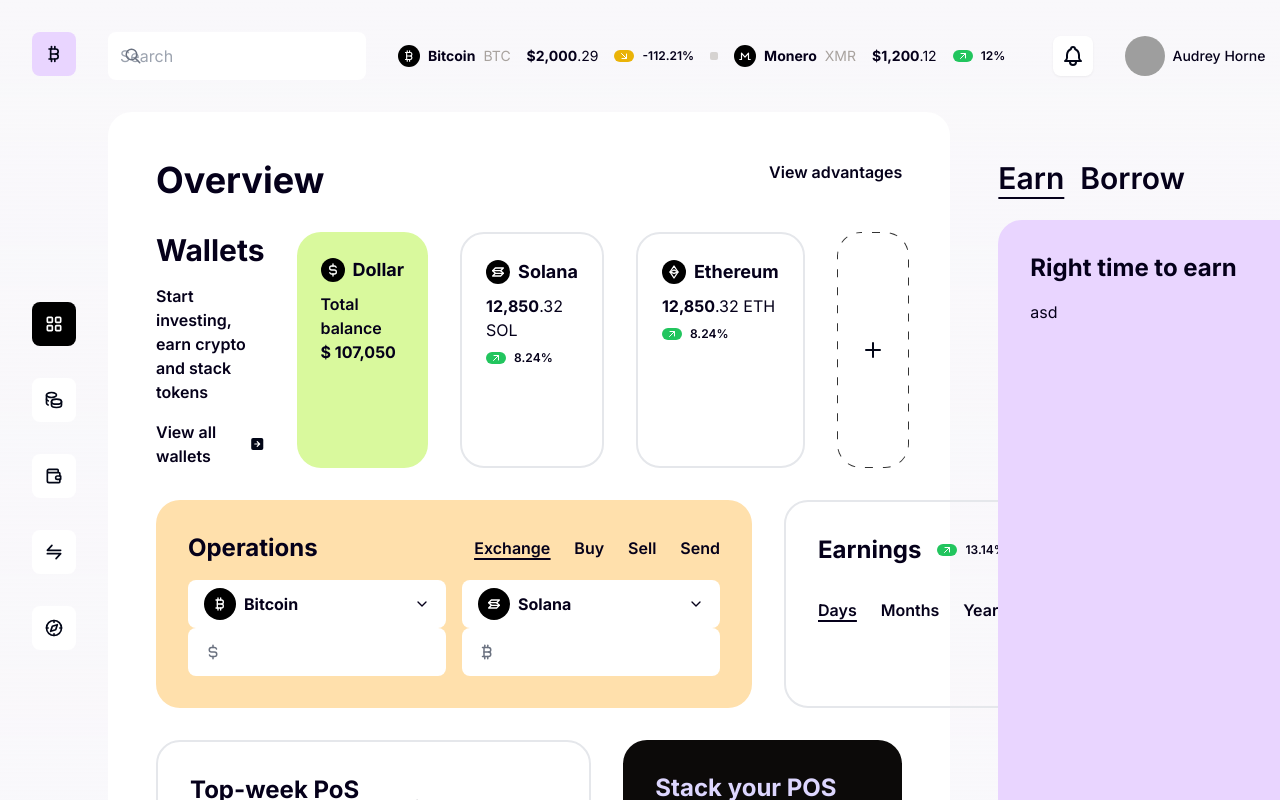
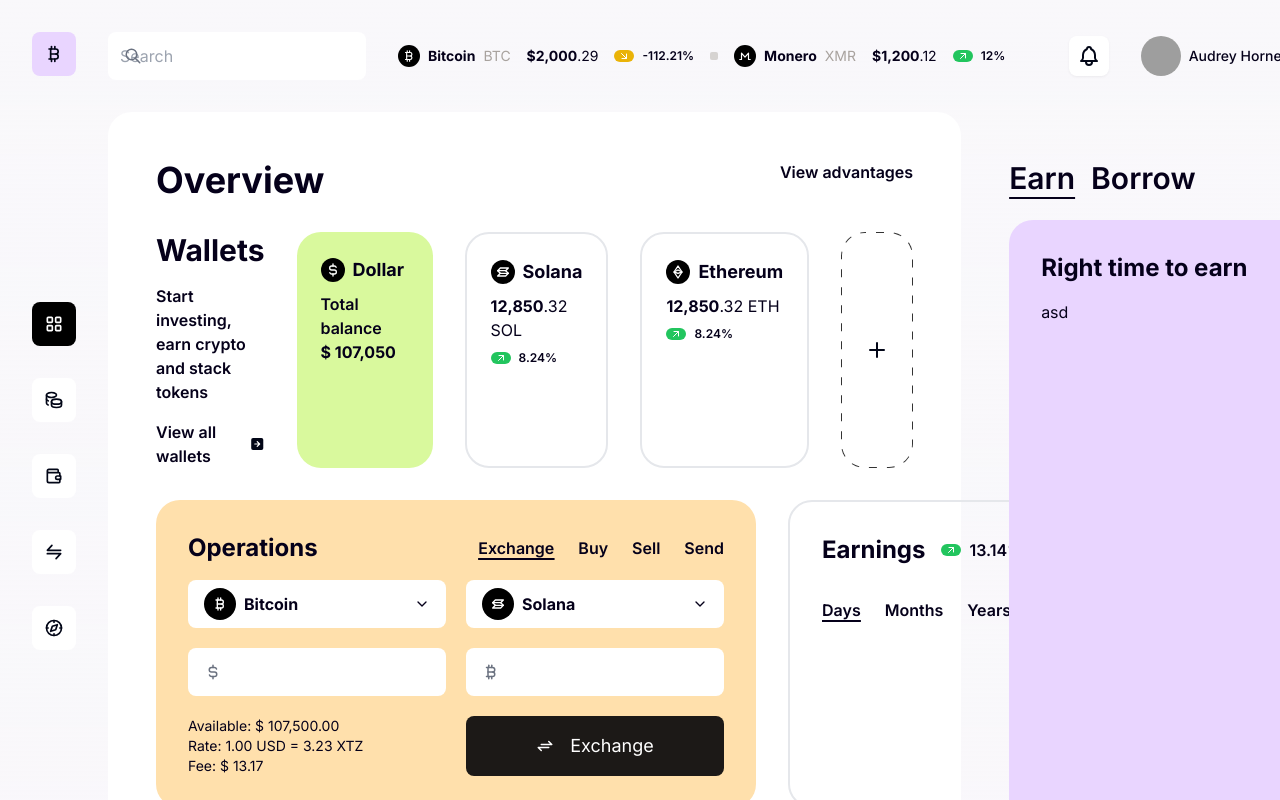
Before and after one commit to luisCislaghi/crypto-tailwind, a Next.js app: page /dashboard in a window 1280 px wide. Shown: the top 800 px of the page. Built offline with nearby package versions, Linux system fonts and the light colour scheme; grey boxes are pictures that could not be loaded.

Commit message:
add button component

```diff
--- a/src/app/dashboard/page.tsx
+++ b/src/app/dashboard/page.tsx
@@ -5,11 +5,12 @@ import Link from "next/link";
 import { DiffRender, MoneyRender } from "./@header/coins";
 import { coins } from "@/app/coins";
 import { PageTitle } from "@/components/page-title";
-import { TbArrowDownRight } from "react-icons/tb";
+import { TbArrowDownRight, TbArrowsExchange } from "react-icons/tb";
 import Table from "@/components/table";
 import NavMenu from "@/components/nav-menu";
 import Select from "@/components/select";
 import Input from "@/components/input";
+import Button from "@/components/button";
 
 const Dashboard: React.FC = ({}) => {
   return (
@@ -42,18 +43,32 @@ const Dashboard: React.FC = ({}) => {
               />
             }
           >
-            <div className="flex flex-nowrap gap-4">
-              <Select.Coins defaultValue="Bitcoin" classNames="w-full" />
-              <Select.Coins defaultValue="Solana" classNames="w-full" />
-            </div>
-            <div className="flex flex-nowrap gap-4">
-              <Input.Currency coin="usd" />
-              <Input.Currency coin="btc" />
+            <div className="flex flex-col gap-5">
+              <div className="flex flex-nowrap gap-5">
+                <Select.Coins defaultValue="Bitcoin" classNames="w-full" />
+                <Select.Coins defaultValue="Solana" classNames="w-full" />
+              </div>
+              <div className="flex flex-nowrap gap-5">
+                <Input.Currency coin="usd" />
+                <Input.Currency coin="btc" />
+              </div>
+              <div className="flex flex-nowrap justify-between gap-5">
+                <div className="flex-1 text-sm">
+                  <p>Available: $ 107,500.00</p>
+                  <p>Rate: 1.00 USD = 3.23 XTZ</p>
+                  <p>Fee: $ 13.17</p>
+                </div>
+                <div className="flex-1">
+                  <Button block icon={TbArrowsExchange}>
+                    Exchange
+                  </Button>
+                </div>
+              </div>
             </div>
           </Card>
           <Card
             title="Earnings"
-            description={<DiffRender value={13.14} />}
+            description={<DiffRender className="text-md" value={13.14} />}
             className="flex-1"
             extra={
               <NavMenu
--- /dev/null
+++ b/src/components/button/index.tsx
@@ -0,0 +1,44 @@
+import { type } from "os";
+import React from "react";
+import cn from "@/util/cn";
+import { IconType } from "react-icons";
+
+export type ButtonProps = {
+  children?: React.ReactNode;
+  size?: "sm" | "md" | "lg";
+  disabled?: boolean;
+  block?: boolean;
+  type?: "primary" | "danger" | "link";
+  icon?: IconType;
+};
+
+const Button: React.FC<ButtonProps> = ({
+  children,
+  icon: Icon,
+  disabled = false,
+  block = false,
+  type = "primary",
+  size = "md",
+}) => {
+  const wrappperClass = cn("rounded-lg cursor-pointer ", {
+    "bg-stone-900 text-white": type === "primary",
+    "bg-red-600 text-white": type === "danger",
+    "font-semibold": type === "link",
+    "bg-stone-400 text-stone-700": disabled,
+    "py-3 px-6 text-md": size === "sm",
+    "py-4 px-8 text-lg": size === "md",
+    "py-5 px-10 text-xl": size === "lg",
+    "w-full": block,
+  });
+
+  return (
+    <div className={wrappperClass}>
+      <div className="no-wrap flex items-center justify-center gap-4">
+        {Icon && <Icon className="text-md" />}
+        {children}
+      </div>
+    </div>
+  );
+};
+
+export default Button;
```
